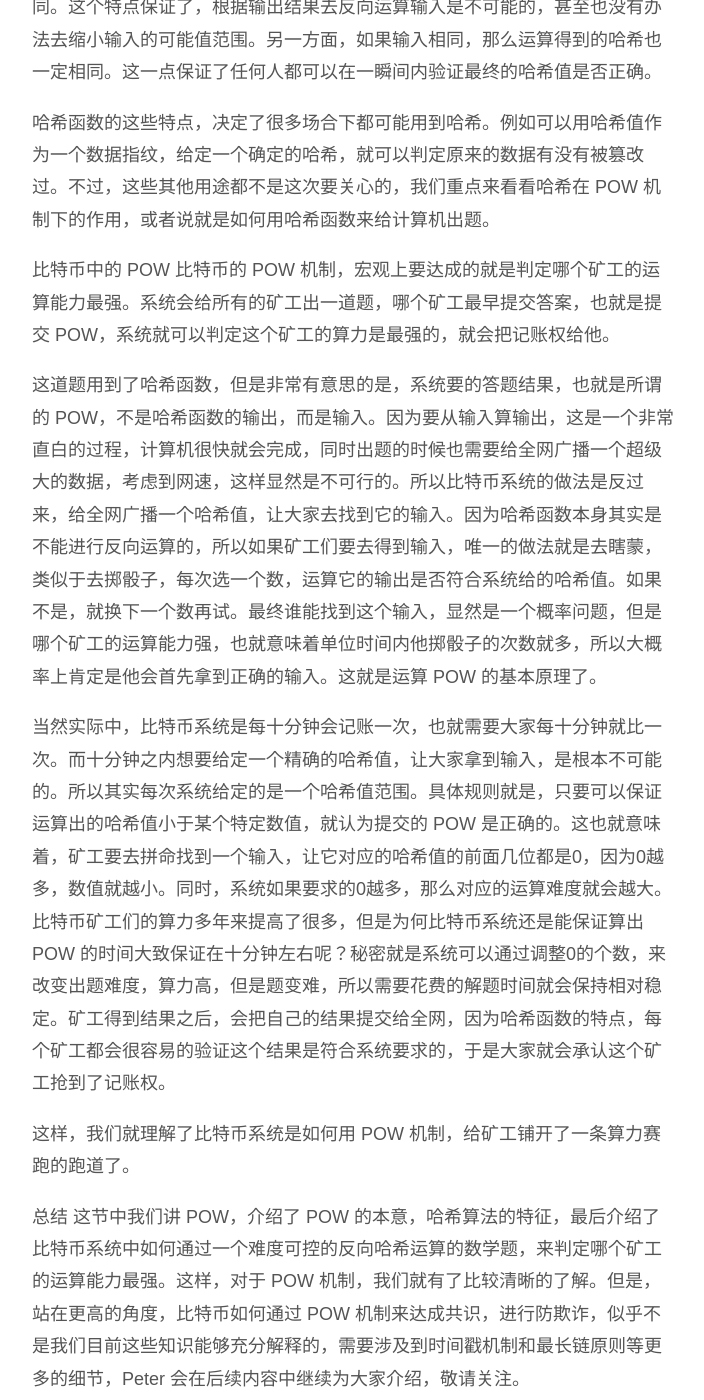
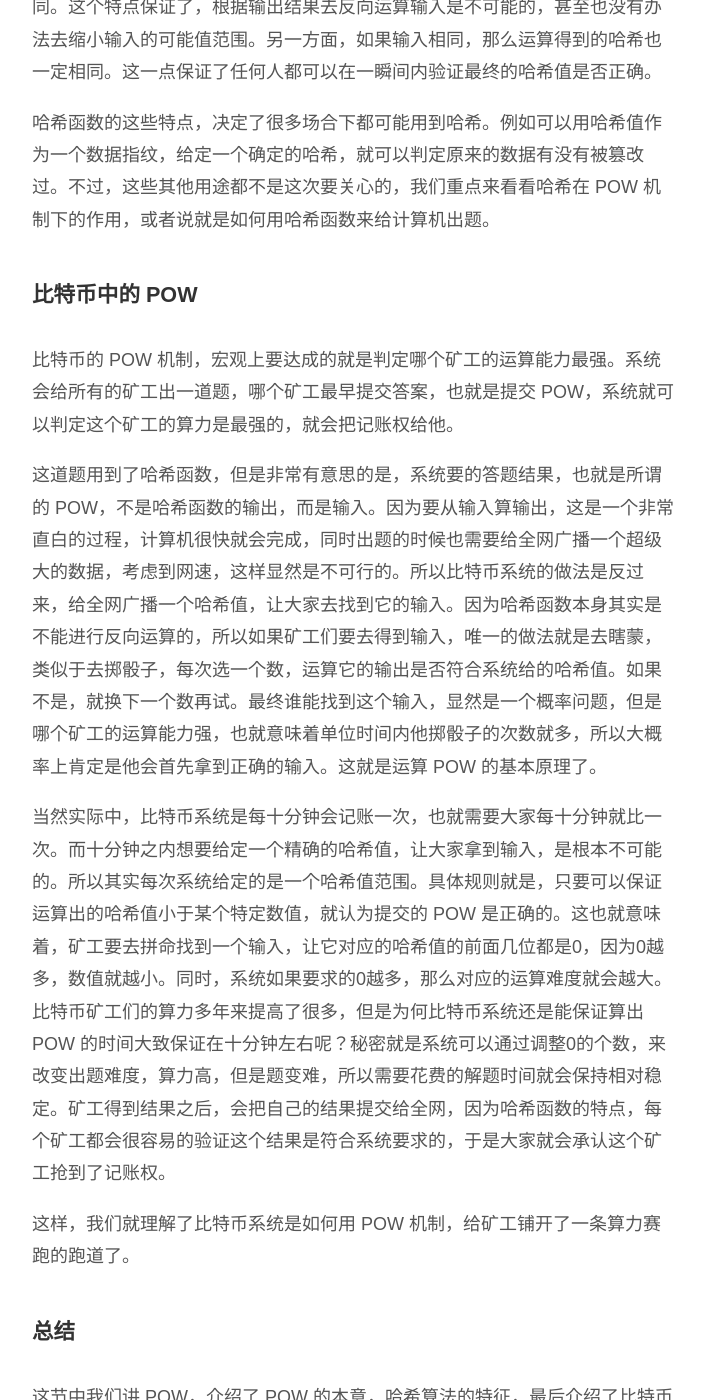
Before and after one commit to happypeter/binfo, a Jekyll site: the page built from pow-tech.md, in a window 1280 px wide and 1400 px high, scrolled down 1711 px. Shown: the whole window, without its empty margins (286-990 px from the left). Built offline with Jekyll 4.4.1, drawn with Linux system fonts in a browser that asks for light colours; some of the changed text lies outside the part shown.

```diff
--- a/pow-tech.md
+++ b/pow-tech.md
@@ -24,7 +24,8 @@ POW ，英文全称是 Proof of Work ，直接翻译过来是工作量证明。
 
 哈希函数的这些特点，决定了很多场合下都可能用到哈希。例如可以用哈希值作为一个数据指纹，给定一个确定的哈希，就可以判定原来的数据有没有被篡改过。不过，这些其他用途都不是这次要关心的，我们重点来看看哈希在 POW 机制下的作用，或者说就是如何用哈希函数来给计算机出题。
 
-比特币中的 POW
+## 比特币中的 POW
+
 比特币的 POW 机制，宏观上要达成的就是判定哪个矿工的运算能力最强。系统会给所有的矿工出一道题，哪个矿工最早提交答案，也就是提交 POW，系统就可以判定这个矿工的算力是最强的，就会把记账权给他。
 
 这道题用到了哈希函数，但是非常有意思的是，系统要的答题结果，也就是所谓的 POW，不是哈希函数的输出，而是输入。因为要从输入算输出，这是一个非常直白的过程，计算机很快就会完成，同时出题的时候也需要给全网广播一个超级大的数据，考虑到网速，这样显然是不可行的。所以比特币系统的做法是反过来，给全网广播一个哈希值，让大家去找到它的输入。因为哈希函数本身其实是不能进行反向运算的，所以如果矿工们要去得到输入，唯一的做法就是去瞎蒙，类似于去掷骰子，每次选一个数，运算它的输出是否符合系统给的哈希值。如果不是，就换下一个数再试。最终谁能找到这个输入，显然是一个概率问题，但是哪个矿工的运算能力强，也就意味着单位时间内他掷骰子的次数就多，所以大概率上肯定是他会首先拿到正确的输入。这就是运算 POW 的基本原理了。
@@ -33,5 +34,6 @@ POW ，英文全称是 Proof of Work ，直接翻译过来是工作量证明。
 
 这样，我们就理解了比特币系统是如何用 POW 机制，给矿工铺开了一条算力赛跑的跑道了。
 
-总结
+## 总结
+
 这节中我们讲 POW，介绍了 POW 的本意，哈希算法的特征，最后介绍了比特币系统中如何通过一个难度可控的反向哈希运算的数学题，来判定哪个矿工的运算能力最强。这样，对于 POW 机制，我们就有了比较清晰的了解。但是，站在更高的角度，比特币如何通过 POW 机制来达成共识，进行防欺诈，似乎不是我们目前这些知识能够充分解释的，需要涉及到时间戳机制和最长链原则等更多的细节，Peter 会在后续内容中继续为大家介绍，敬请关注。
```
Also changed, not shown: blockchain.md (+1 -1 lines), double-spend.md (added, +45 -0 lines).
